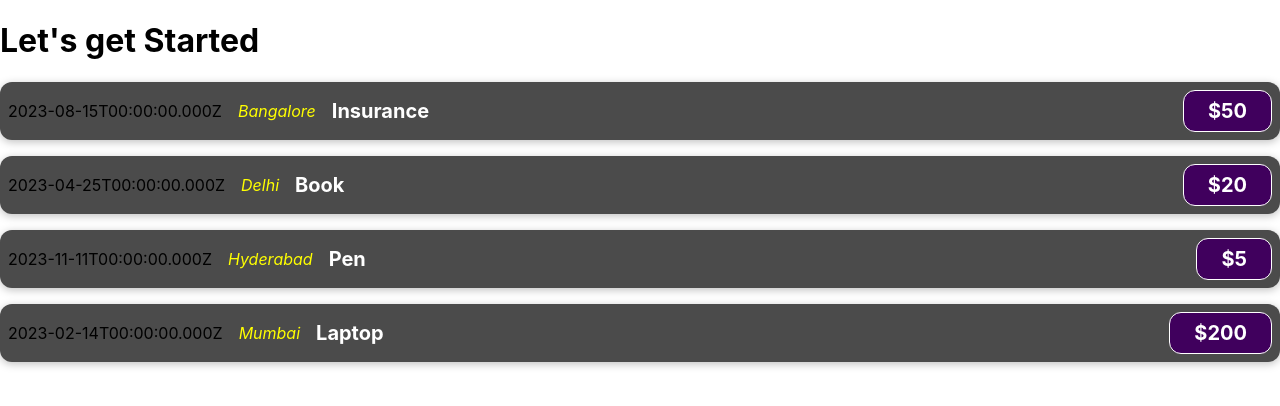
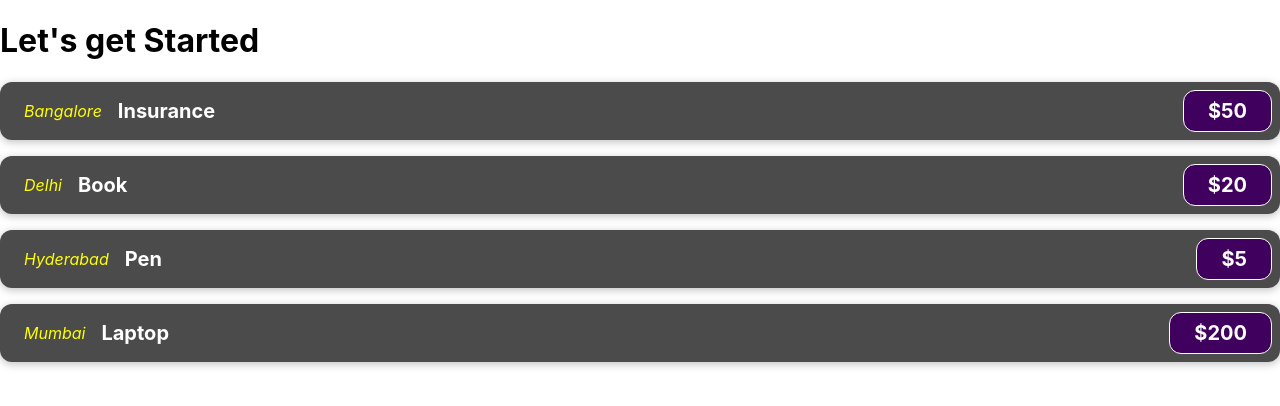
Before and after one commit to Shubh-Sad-Ratna/react, a React (Create React App) app: page / in a window 1280 px wide. Shown: the top 406 px of the page. Built offline with nearby package versions, Linux system fonts and the light colour scheme.

Commit message:
Props Object & Passing Data to Child Component

```diff
--- a/src/components/ExpenseItem.js
+++ b/src/components/ExpenseItem.js
@@ -1,9 +1,11 @@
 import "./ExpenseItem.css";
 
 function ExpenseItem(props) {
+
+
   return (
     <div className="expense-item">
-      <div>{props.date.toISOString()}</div>
+
       <div className="expense-item__location">{props.location}</div>
       <div className="expense-item__description">
         <h2>{props.title}</h2>
```
